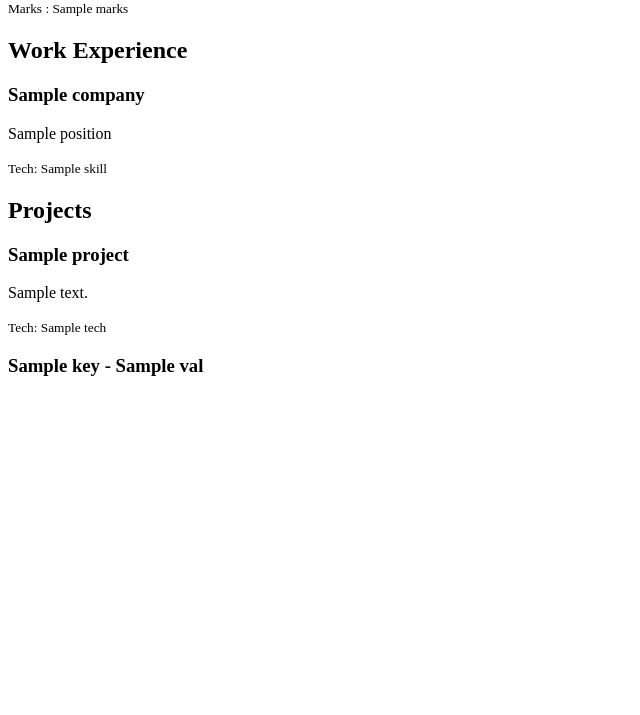
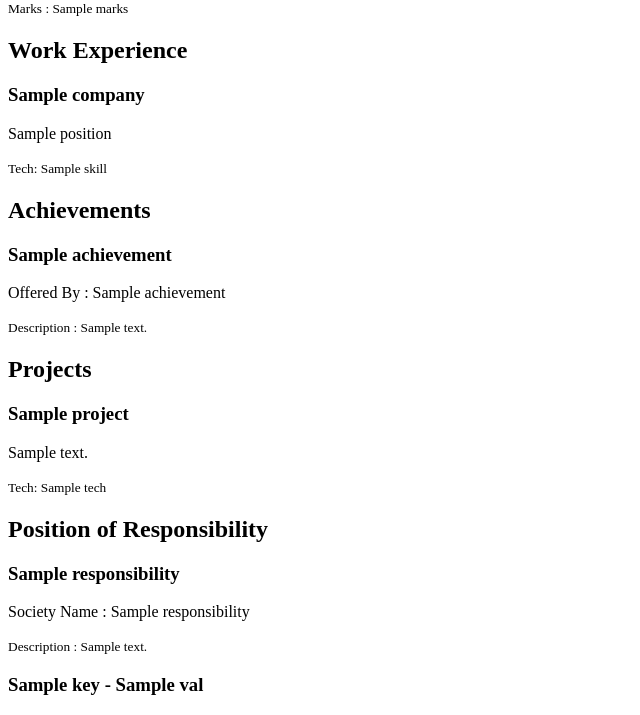
Before and after one commit to Kashika221/resume_to_portfolio, a Flask app: template templates/index.html in a window 1280 px wide. Shown: the part 325-1040 px from the top of the page, without its empty margins (0-640 px from the left). Before the commit the page ends 701 px from the top, so only its background shows below. Run offline with Flask 3, Linux system fonts and the light colour scheme; the template is opened without the code that fills it: most values are stand-ins (such as "Sample title", 1, 10 or a date in 2020).

Commit message:
added position of responsibility and achievements

```diff
--- a/app.py
+++ b/app.py
@@ -19,6 +19,11 @@ class Project(BaseModel):
     about_project : str
     skills_used : list[str]
 
+class Achivements(BaseModel):
+    Achivement_name : str
+    institute_name : str
+    about : str
+
 class Experience(BaseModel):
     Position_name : str
     Company_name : str
@@ -29,12 +34,19 @@ class Education(BaseModel):
     Degree_name : str
     marks : str
 
+class Position_of_Responsibility(BaseModel):
+    Position_name : str
+    Society_name : str
+    Description : str
+
 class Candidate(BaseModel):
     name : str
     Education : List[Education]
     Projects : List[Project]
     Experience : List[Experience]
+    Achivements : List[Achivements]
     Skills : List[str]
+    Position_of_Responsibility : List[Position_of_Responsibility]
     Contact_Info : dict
 
 def get_all_info(info: str) -> Candidate:
@@ -105,6 +117,16 @@ def upload_pdf():
             temp = {"Company" : exp.Company_name, "Position" : exp.Position_name, "Skills" : list(exp.skills_used)}
             experience_json.append(temp)
 
+        achievement_json = []
+        for achievement in info.Achivements:
+            temp = {"achievement_name" : achievement.Achivement_name, "institute_name" : achievement.institute_name, "description" : achievement.about}
+            achievement_json.append(temp)
+
+        position_of_responsibility_json = []
+        for responsibility in info.Position_of_Responsibility:
+            temp = {"position_name" : responsibility.Position_name, "soc_name" : responsibility.Society_name, "description" : responsibility.Description}
+            position_of_responsibility_json.append(temp)
+
         project_json = []
         for project in info.Projects:
             temp = {"title" : project.project_name, "desc" : project.about_project, "tech" : list(project.skills_used)}
@@ -118,7 +140,9 @@ def upload_pdf():
         "Contact_Info" : contact_json,
         "skills" : skill_list,
         "projects" : project_json,
-        "Experience" : experience_json
+        "Experience" : experience_json,
+        "Achievements" : achievement_json,
+        "Position_of_responsibility" : position_of_responsibility_json
         }
         return render_template("index.html", **data)
 
--- a/templates/index.html
+++ b/templates/index.html
@@ -3,15 +3,19 @@
 <head><title>{{ name }}'s Portfolio</title></head>
 <body>
   <h1>{{ name }}</h1>
+
   <p>{{ summary }}</p>
+
   <h2>Skills</h2>
   <ul>{% for skill in skills %}<li>{{ skill }}</li>{% endfor %}</ul>
+
   <h2>Educational Qualifications</h2>
   {% for edu in education %}
     <h3>Institute Name : {{ edu.Institute_name }}</h3>
     <p>Degree : {{ edu.Degree_name }}</p>
     <small>Marks : {{ edu.Marks }}</small>
   {% endfor %}
+
   {% if Experience | length > 0 %}
     <h2>Work Experience</h2>
     {% for exp in Experience %}
@@ -20,14 +24,35 @@
       <small>Tech: {{ exp.Skills | join(', ') }}</small>
     {% endfor %}
   {% endif %}
+
+  {% if Achievements | length > 0 %}
+    <h2>Achievements</h2>
+    {% for achievement in Achievements %}
+      <h3>{{ achievement.achievement_name }}</h3>
+      <p>Offered By : {{ achievement.institute_name }}</p>
+      <small>Description : {{ achievement.description }}</small>
+    {% endfor %}
+  {% endif %}
+
   <h2>Projects</h2>
   {% for project in projects %}
     <h3>{{ project.title }}</h3>
     <p>{{ project.desc }}</p>
     <small>Tech: {{ project.tech | join(', ') }}</small>
   {% endfor %}
+
+  {% if Position_of_responsibility | length > 0 %}
+    <h2>Position of Responsibility</h2>
+    {% for responsibility in Position_of_responsibility %}
+      <h3>{{ responsibility.responsibility_name }}</h3>
+      <p>Society Name : {{ responsibility.soc_name }}</p>
+      <small>Description : {{ responsibility.description }}</small>
+    {% endfor %}
+  {% endif %}
+
   {% for key, val in Contact_Info.items() %}
     <h3>{{ key }} - {{ val }}</h3>
   {% endfor %}
+
 </body>
 </html>
```
Also changed, not shown: 2 other files.
